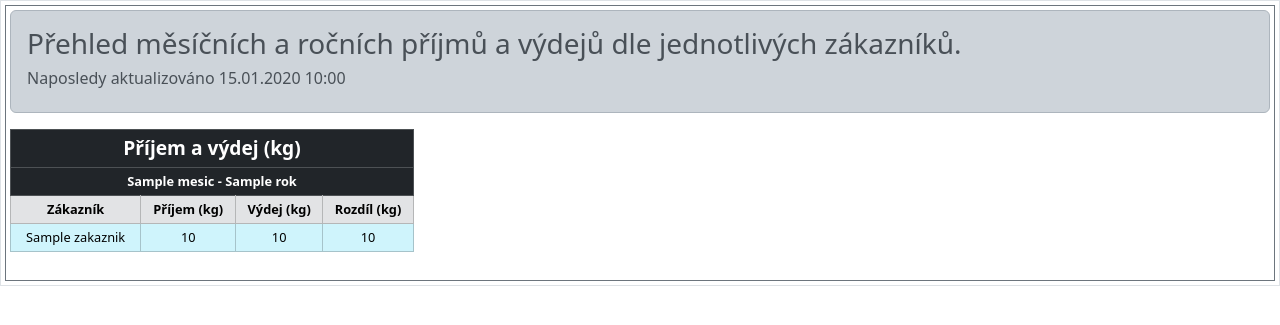
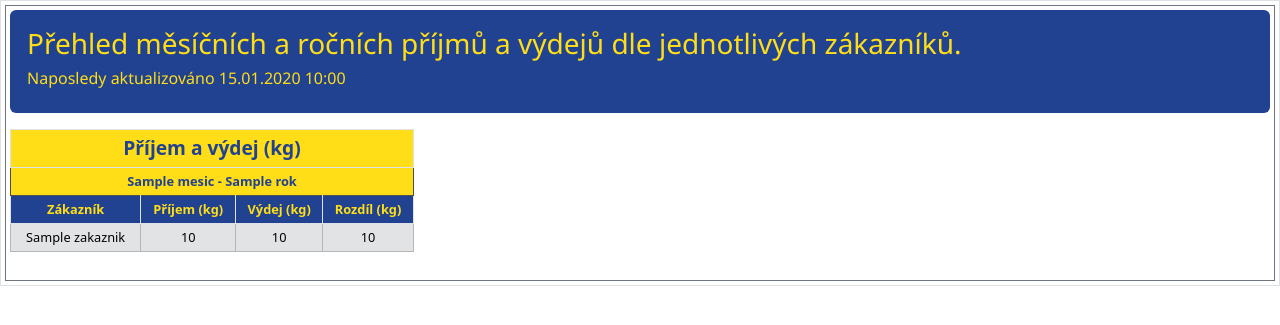
Before and after one commit to zpilat/Django_order_processing, a Django app: template orders/templates/orders/dashboard_kamiony.html in a window 1280 px wide. Shown: the top 325 px of the page. Run offline with Django 5.2, Linux system fonts and the light colour scheme; the template is opened without the code that fills it: most values are stand-ins (such as "Sample title", 1, 10 or a date in 2020).

Commit message:
Upravení stylů alertu a tabulky pro konzistentní vzhled v přehledu měsíčních a ročních příjmů a výdejů

```diff
--- a/orders/templates/orders/partials/dashboard_kamiony_content.html
+++ b/orders/templates/orders/partials/dashboard_kamiony_content.html
@@ -1,6 +1,6 @@
 {% load custom_filters %}
 
-<div class="alert alert-dark" role="alert">
+<div class="alert" role="alert" style="background-color: #214290; color: #ffde17; font-family: 'Segoe UI';">
   <h3>Přehled měsíčních a ročních příjmů a výdejů dle jednotlivých zákazníků.</h3>
   <h6>Naposledy aktualizováno {{ current_time|date:"d.m.Y H:i" }}</h6>
 </div>
@@ -9,24 +9,24 @@
   <div class="col-lg-4 col-md-6 col-sm-8 mb-4">
     <table class="table table-sm table-bordered align-middle mb-0 text-center">
       <thead>
-        <tr class="table-dark" style="font-size: 1.2rem;">
-          <th colspan="4" class="fw-bold">Příjem a výdej (kg)</th>
+        <tr style="font-size: 1.2rem;">
+          <th colspan="4" class="fw-bold" style="background-color: #ffde17; color: #214290;">Příjem a výdej (kg)</th>
         </tr>
       </thead>
       <tbody>
         {% for mesic, mesicni_data in mesicni_pohyby.items %}
           <tr class="table-dark">
-            <th colspan="4">{{ mesic }} - {{ rok }}</th>
+            <th colspan="4" style="background-color: #ffde17; color: #214290;">{{ mesic }} - {{ rok }}</th>
           </tr>
-          <tr class="table-secondary">
-            <th>Zákazník</th>
-            <th>Příjem&nbsp;(kg)</th>
-            <th>Výdej&nbsp;(kg)</th>
-            <th>Rozdíl&nbsp;(kg)</th>
+          <tr>
+            <th style="background-color: #214290; color: #ffde17;">Zákazník</th>
+            <th style="background-color: #214290; color: #ffde17;">Příjem&nbsp;(kg)</th>
+            <th style="background-color: #214290; color: #ffde17;">Výdej&nbsp;(kg)</th>
+            <th style="background-color: #214290; color: #ffde17;">Rozdíl&nbsp;(kg)</th>
           </tr>
             {% for zakaznik, data in mesicni_data.items %}
               {% if forloop.last %}
-                <tr class="table-info">
+                <tr class="table-secondary">
               {% elif forloop.counter|divisibleby:2 %}
                 <tr class="table-light">
               {% else %}
```
